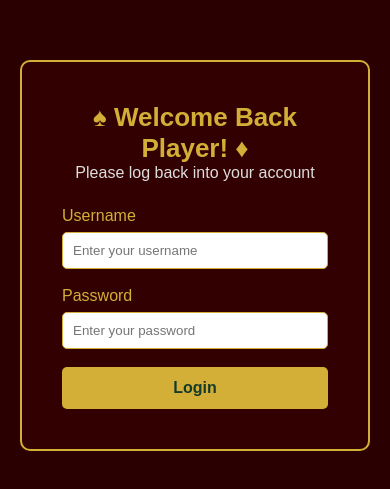
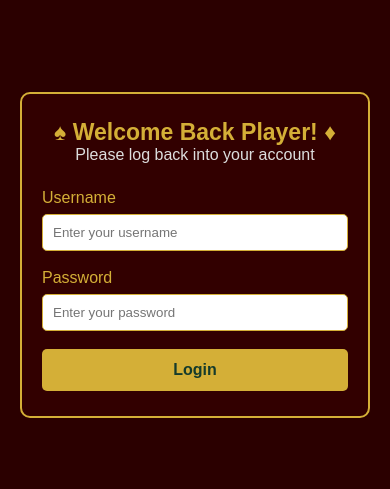
Before and after one commit to KeeranSrikugan/casino, a React app in the folder frontend/: page /login in a window 390 px wide. Shown: the part 167-656 px from the top of the page. Built offline with nearby package versions, Linux system fonts and the light colour scheme; the HTML template or start-up script is replaced by a standard one.

Commit message:
UI changes

```diff
--- a/frontend/src/pages/style/login.css
+++ b/frontend/src/pages/style/login.css
@@ -1,11 +1,30 @@
+
+/* Remove default browser spacing */
+* {
+    margin: 0;
+    padding: 0;
+    box-sizing: border-box;
+}
+
+html, body, #root {
+    width: 100%;
+    min-height: 100%;
+}
+
+body {
+    overflow-x: hidden;
+}
 
 .login_container {
     min-height: 100vh;
+    min-height: 100dvh;
+    width: 100%;
     display: flex;
     justify-content: center;
     align-items: center;
     background-color: #2b0000;
     font-family: Arial, sans-serif;
+    padding: 20px;
 }
 
 .login_box {
@@ -13,12 +32,11 @@
     color: white;
     padding: 40px;
     width: 350px;
+    max-width: 100%;
     border: 2px solid #d4af37;
     border-radius: 10px;
     text-align: center;
 }
-
-
 
 .login_box h1 {
     color: #d4af37;
@@ -70,29 +88,17 @@
     font-size: 14px;
 }
 
-* {
-    margin: 0;
-    padding: 0;
-    box-sizing: border-box;
+/* Mobile devices */
+@media screen and (max-width: 600px) {
+    .login_container {
+        padding: 15px;
+    }
+
+    .login_box {
+        padding: 25px 20px;
+    }
+
+    .login_box h1 {
+        font-size: 23px;
+    }
 }
-
-html, body, #root {
-    width: 100%;
-    min-height: 100%;
-}
-
-body {
-    overflow-x: hidden;
-}
-
-.login_container {
-    min-height: 100vh;
-    min-height: 100dvh;
-    width: 100%;
-    display: flex;
-    justify-content: center;
-    align-items: center;
-    background-color: #2b0000;
-    font-family: Arial, sans-serif;
-    padding: 20px;
-}
```
